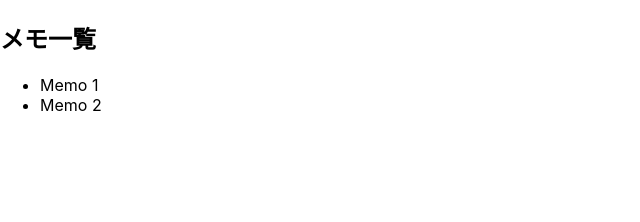
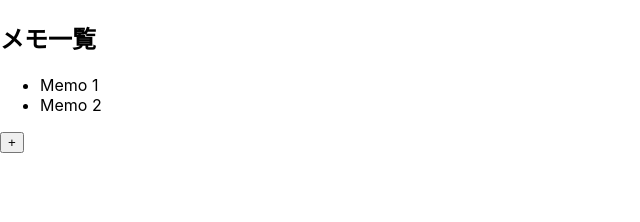
Before and after one commit to a-terumoto-gs/react-app, a React (Create React App) app: page / in a window 1280 px wide. Shown: the top 222 px of the page, without its empty margins (0-640 px from the left). Built offline with nearby package versions, Linux system fonts and the light colour scheme; the HTML template or start-up script is replaced by a standard one.

Commit message:
メモの新規作成ができるように

```diff
--- a/src/App.js
+++ b/src/App.js
@@ -27,13 +27,19 @@ export default function App() {
     setSelectedMemo(null);
   }
 
+  function handleAdd() {
+    const newMemo = { id: Date.now(), text: '' };
+    setMemos([...memos, newMemo]);
+    setSelectedMemo(newMemo);
+  }
+
   return (
     <div>
-      <MemoList memos={memos} onSelect={handleSlect} />
+      <MemoList memos={memos} onSelect={handleSlect} onAdd={handleAdd} />
       {selectedMemo &&
       <MemoEditor memo={selectedMemo}
         onEdit={handleEdit}
-        on onDelete={ () => handleDelete(selectedMemo.id)}
+        on onDelete={handleDelete}
         />}
     </div>
   );
--- a/src/MemoEditor.js
+++ b/src/MemoEditor.js
@@ -1,14 +1,20 @@
 import React, { useState } from 'react';
 
 export default function MemoEditor({memo, onEdit, onDelete }) {
-  const [editedText, setEditedText] = useState(memo.text);
+  const [editedText, setEditedText] = useState(memo ? memo.text : '');
+  const [error, setError] = useState('')
 
   function handleChange(event) {
     setEditedText(event.target.value);
   }
 
   function handleEdit() {
-    onEdit(editedText);
+    if (editedText.trim() !== '') {
+      onEdit(editedText);
+      setError('')
+    } else {
+      setError('内容が空です');
+    }
   }
 
   return (
@@ -18,6 +24,7 @@ export default function MemoEditor({memo, onEdit, onDelete }) {
         < input type="text" value={editedText} onChange={handleChange} />
         <button onClick={handleEdit}>編集</button>
         <button onClick={() => onDelete(memo.id)}>削除</button>
+        {error && <p style={{ color: 'red' }}>{error}</p>}
       </div>
     </div>
   );
--- a/src/MemoList.js
+++ b/src/MemoList.js
@@ -1,6 +1,6 @@
 import React from 'react';
 
-export default function MemoList({ memos, onSelect}) {
+export default function MemoList({ memos, onSelect, onAdd}) {
   return (
     <div>
       <h2>メモ一覧</h2>
@@ -11,6 +11,7 @@ export default function MemoList({ memos, onSelect}) {
           </li>
         ))}
       </ul>
+      <button onClick={onAdd}>+</button>
     </div>
   );
 };
```
